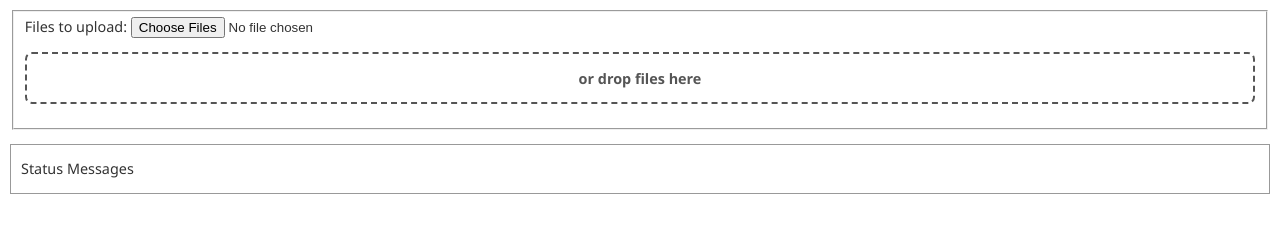
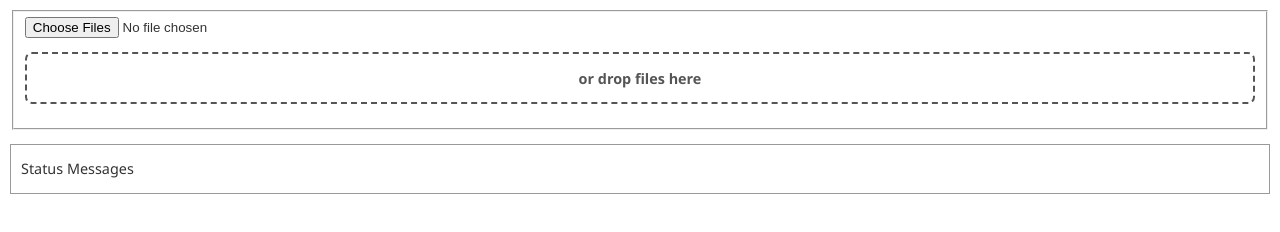
Before and after one commit to marcu87/hashme, a plain HTML site: page index.html in a window 1280 px wide. Drawn offline with nearby package versions, Linux system fonts and the light colour scheme.

Commit message:
little changes

```diff
--- a/index.html
+++ b/index.html
@@ -2,7 +2,7 @@
 <html lang="en" dir="ltr">
     <head>
         <meta charset="UTF-8" />
-        <title>HTML5 File Drag &amp; Drop API</title>
+        <title>hashMe - The javascript solution to fast get Md5 of files</title>
         <link rel="stylesheet" type="text/css" media="all" href="styles.css" />
         <script src="//ajax.googleapis.com/ajax/libs/jquery/1.8.3/jquery.min.js"></script>
     </head>
@@ -15,7 +15,6 @@
                 <input type="hidden" id="MAX_FILE_SIZE" name="MAX_FILE_SIZE" value="300000" />
 
                 <div>
-                    <label for="fileselect">Files to upload:</label>
                     <input type="file" id="fileselect" name="fileselect[]" multiple="multiple" />
                     <div id="filedrag">or drop files here</div>
                 </div>
```
